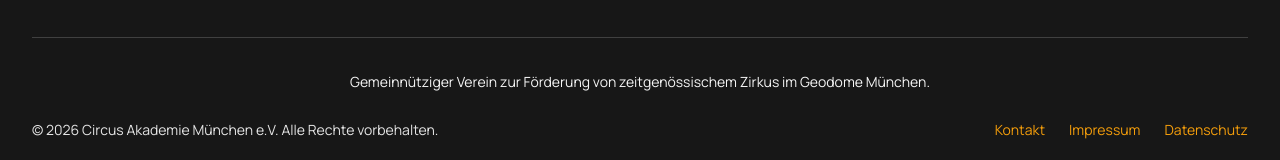
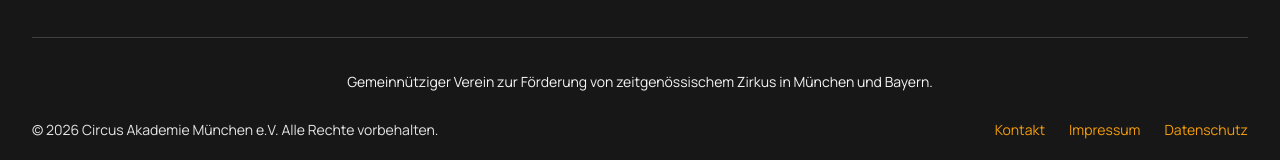
Before and after one commit to build-with-chris/CAM, a Next.js app: page /ort in a window 1280 px wide. Shown: the part 2129-2289 px from the top of the page. Built offline with nearby package versions, Linux system fonts and the light colour scheme.

Commit message:
Trustline Text erweitert: von Geodome München auf München und Bayern

```diff
--- a/src/content/site.ts
+++ b/src/content/site.ts
@@ -427,7 +427,7 @@
     { label: "Kontakt", href: "/kontakt" },
   ],
   footer: {
-    trustLine: "Gemeinnütziger Verein zur Förderung von zeitgenössischem Zirkus im Geodome München.",
+    trustLine: "Gemeinnütziger Verein zur Förderung von zeitgenössischem Zirkus in München und Bayern.",
   },
   sponsoring: {
     hero: {
```
